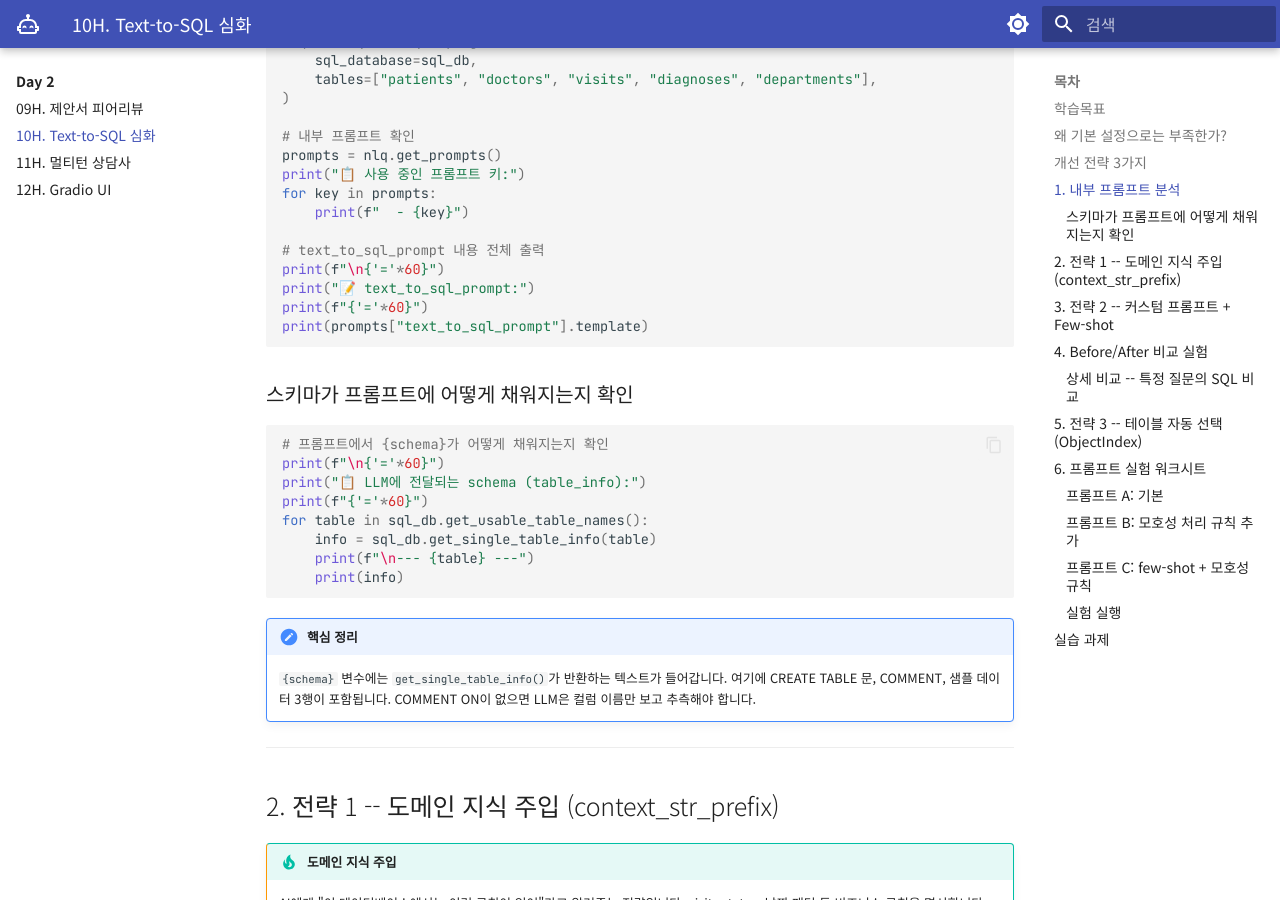
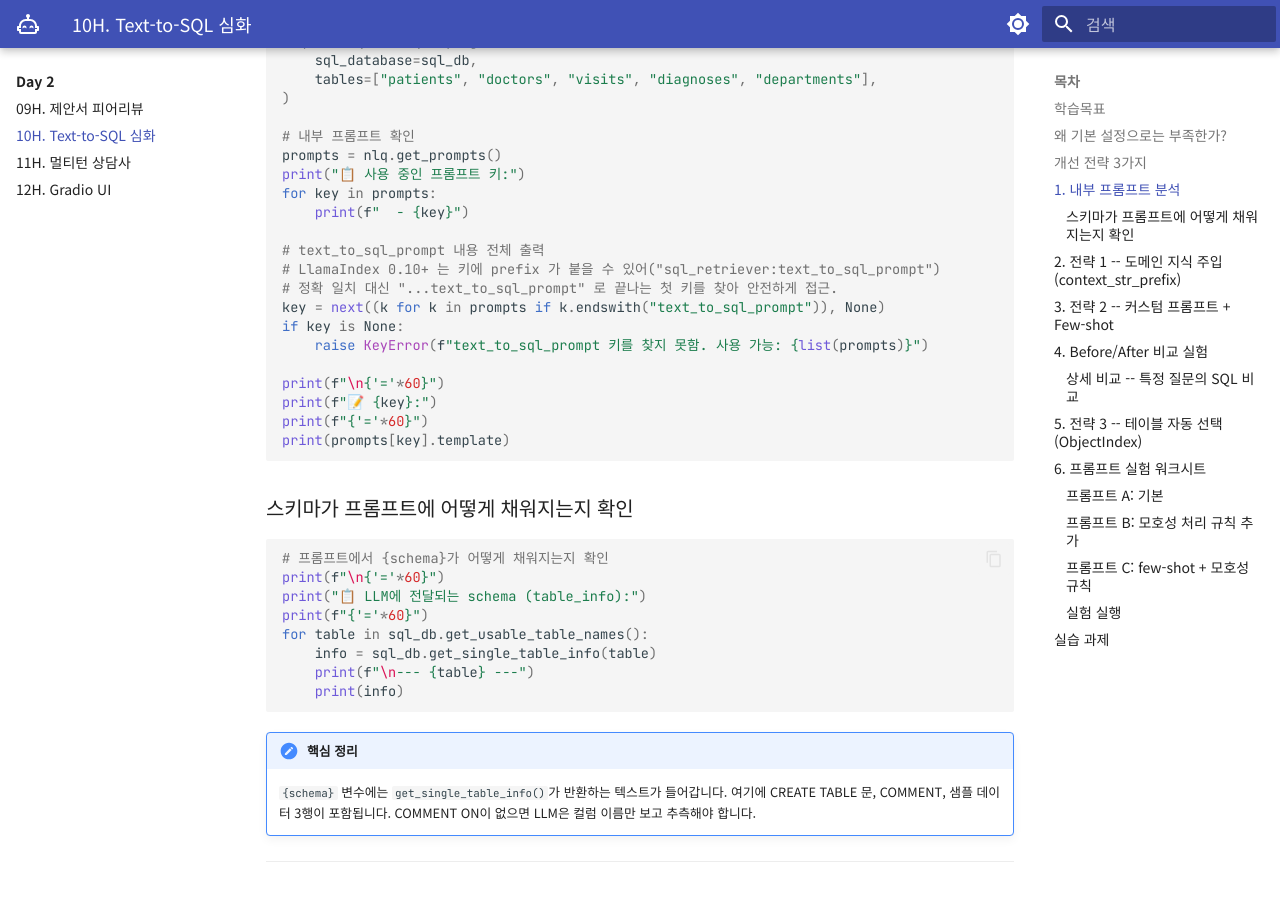
Before and after one commit to siapapa/siapapa.github.io, an MkDocs documentation site: the page built from docs/day2/10-text-to-sql-advanced.md, in a window 1280 px wide and 900 px high, scrolled down 1777 px. Built offline with MkDocs 1.6.1 and Material for MkDocs 9.7.7, drawn with Linux system fonts in a browser that asks for light colours.

Commit message:
fix(notebook 08, doc 10H): text_to_sql_prompt 키 lookup 을 prefix-tolerant 로 교체
증상: notebooks/08 의 "내부 프롬프트 뜯어보기" 셀 실행 시
  KeyError: 'text_to_sql_prompt'

원인: LlamaIndex 0.10+ 의 NLSQLTableQueryEngine.get_prompts() 는 키에
prefix 를 붙여 반환할 수 있음 — 예: "sql_retriever:text_to_sql_prompt".
기존 코드 `prompts["text_to_sql_prompt"]` 는 정확 일치를 요구해 실패.

수정:
- `next((k for k in prompts if k.endswith("text_to_sql_prompt")), None)` 로
  prefix 가 있든 없든 동작하도록 변경.
- 키를 못 찾으면 KeyError 메시지에 사용 가능한 키 목록을 노출해 디버깅 용이.
- 적용 위치 3곳: notebooks/08, notebooks_student/08(추적 대상), 강의 본문
  docs/day2/10-text-to-sql-advanced.md.

Co-Authored-By: Claude Opus 4.7 (1M context) <noreply@anthropic.com>

````diff
--- a/docs/day2/10-text-to-sql-advanced.md
+++ b/docs/day2/10-text-to-sql-advanced.md
@@ -71,10 +71,16 @@ for key in prompts:
     print(f"  - {key}")
 
 # text_to_sql_prompt 내용 전체 출력
+# LlamaIndex 0.10+ 는 키에 prefix 가 붙을 수 있어("sql_retriever:text_to_sql_prompt")
+# 정확 일치 대신 "...text_to_sql_prompt" 로 끝나는 첫 키를 찾아 안전하게 접근.
+key = next((k for k in prompts if k.endswith("text_to_sql_prompt")), None)
+if key is None:
+    raise KeyError(f"text_to_sql_prompt 키를 찾지 못함. 사용 가능: {list(prompts)}")
+
 print(f"\n{'='*60}")
-print("📝 text_to_sql_prompt:")
+print(f"📝 {key}:")
 print(f"{'='*60}")
-print(prompts["text_to_sql_prompt"].template)
+print(prompts[key].template)
 ```
 
 ### 스키마가 프롬프트에 어떻게 채워지는지 확인
````
Also changed, not shown: 1 other file.
